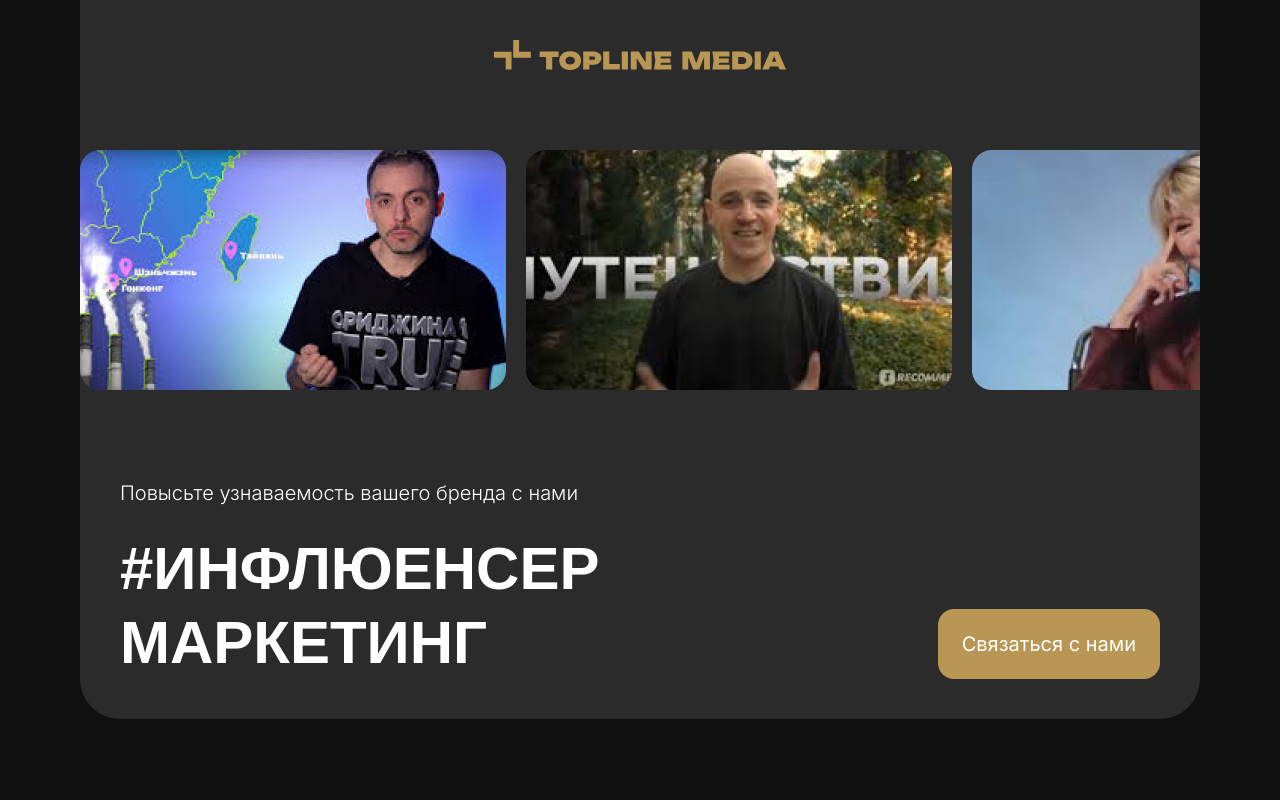
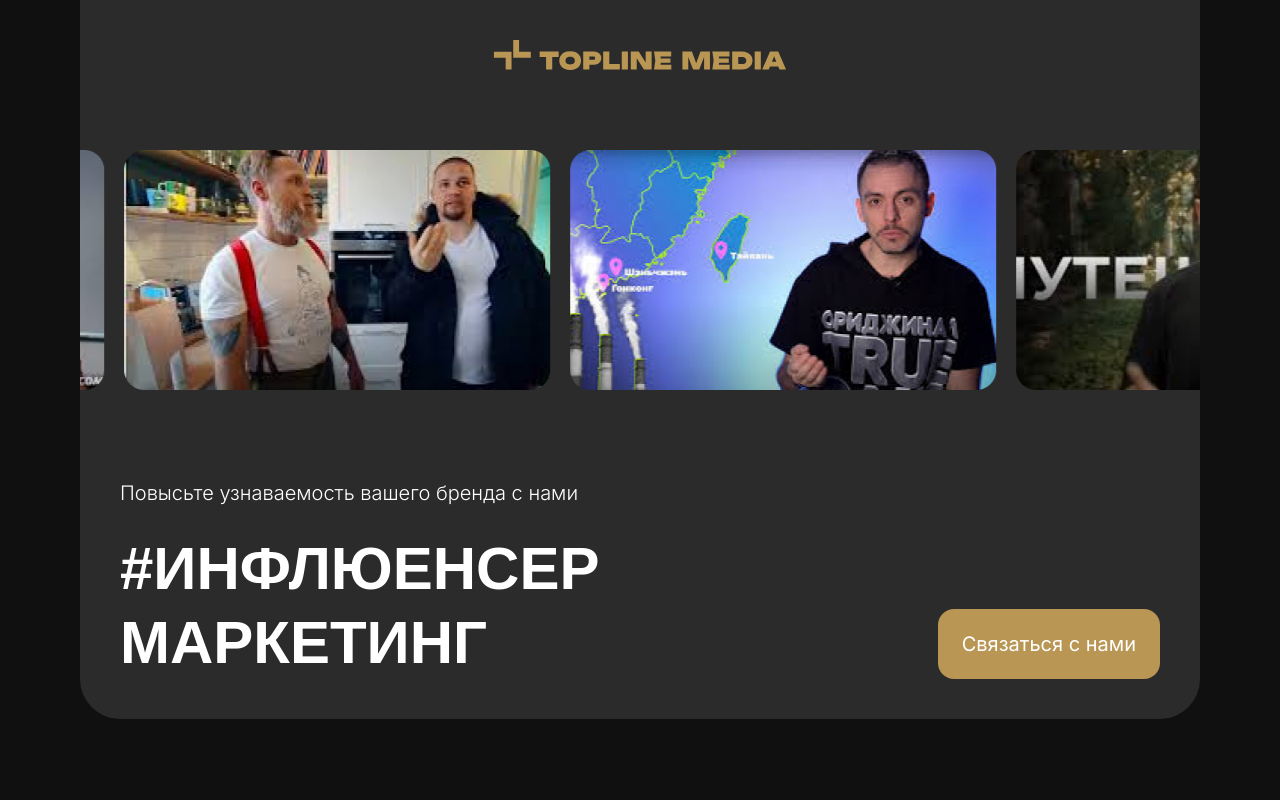
Before and after one commit to gilaniel/topline, a Next.js app: page /main in a window 1280 px wide. Shown: the top 800 px of the page. Built offline with nearby package versions, Linux system fonts and the light colour scheme; a web font is replaced by a local one.

Commit message:
Add files via upload

```diff
--- a/components/parallax-row/parallax-row.tsx
+++ b/components/parallax-row/parallax-row.tsx
@@ -38,7 +38,7 @@ export function ParallaxRow({
     <div className="parallax h-full">
       <motion.div
         className="scroller flex items-center justify-center"
-        // style={{ x }}
+        style={{ x }}
       >
         {children}
         {children}
```
